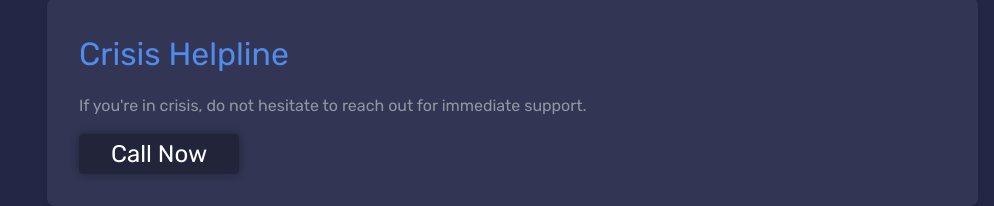
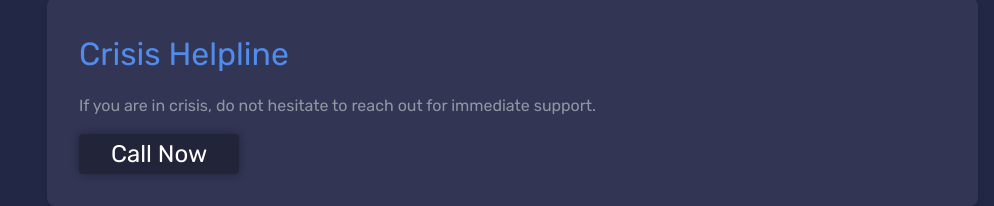
Before and after one commit to CHEGEBB/mind-harmony-frontend, a Next.js app: page /resources in a window 1280 px wide. Shown: the part 3118-3324 px from the top of the page, without its empty margins (286-1280 px from the left). Built offline with nearby package versions, Linux system fonts and the light colour scheme; a web font is replaced by a local one.

Commit message:
`chore: Update crisis helpline message for grammar consistency`

```diff
--- a/app/resources/page.tsx
+++ b/app/resources/page.tsx
@@ -231,7 +231,7 @@ const Resources: React.FC = () => {
 
           <section className='crisis-helpline'>
             <h2>Crisis Helpline</h2>
-            <p>If you're in crisis, do not hesitate to reach out for immediate support.</p>
+            <p>If you are in crisis, do not hesitate to reach out for immediate support.</p>
             <button className={styles.rippleButton}>Call Now</button>
           </section>
         </div>
```
